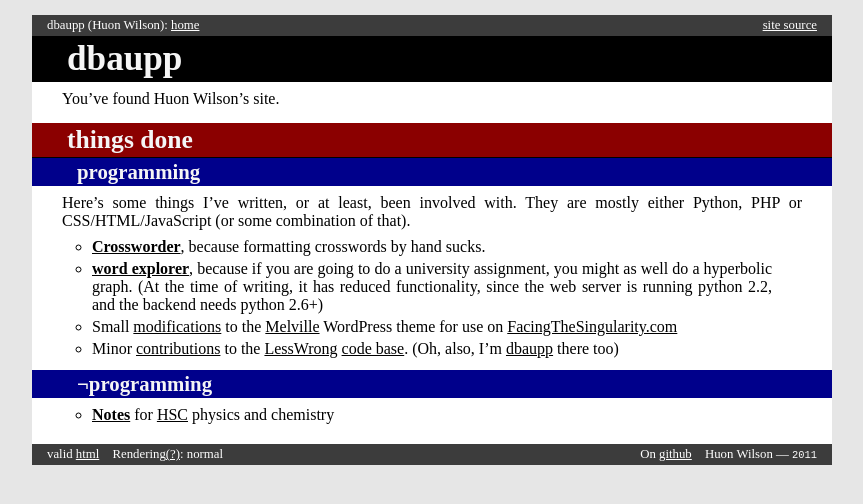
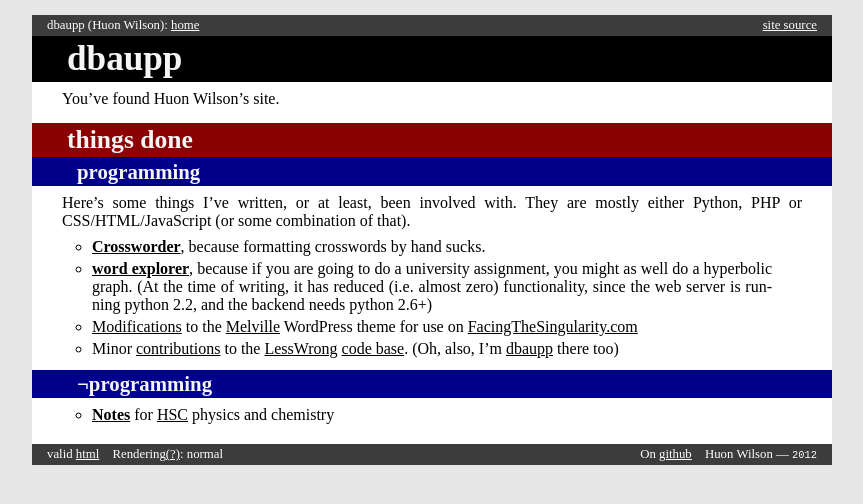
Before and after one commit to huonw/huonw.github.io, a Jekyll site: the page built from index.md, in a window 1280 px wide. Shown: the top 504 px of the page, without its empty margins (208-1071 px from the left). Built offline with Jekyll 4.4.1, drawn with Linux system fonts in a browser that asks for light colours; comment, search, counter and statistics services are not loaded.

Commit message:
Remove trailing whitespace, update some text

```diff
--- a/_layouts/default.html
+++ b/_layouts/default.html
@@ -46,7 +46,7 @@
       </div>
       <div class="right">
 	  <span class='no-print'>On <a href="https://github.com/dbaupp">github</a></span>
-	  <span>Huon Wilson &mdash; <span class="date">2011</span></span>
+	  <span>Huon Wilson &mdash; <span class="date">2012</span></span>
       </div>
     </div>
   </div>
--- a/css/default.css
+++ b/css/default.css
@@ -32,7 +32,7 @@ x    {% endif %}
 body {
     margin:0px;
     font-family: "sans serif";
-    padding-top: {{page.body_padding}};
+    padding: {{page.body_padding}} 0;
 }
 
 #wrapper {
@@ -139,6 +139,9 @@ a[href],a[href]:visited {
     font-family: monospace;
     font-size: 1em;
 }
+
+
+
 
 .top {
     text-align: right;
--- a/index.md
+++ b/index.md
@@ -16,9 +16,9 @@ Here's some things I've written, or at least, been involved with. They are mostl
 - **[Crossworder](https://github.com/dbaupp/crossworder)**, because formatting crosswords by hand sucks.
 - **[word explorer](http://www.ug.it.usyd.edu.au/~hwil7821/assignment3/form.html)**, because if you are
   going to do a university assignment, you might as well do a hyperbolic graph. (At the time of
-  writing, it has reduced functionality, since the web server is running python 2.2, and the backend
+  writing, it has reduced (i.e. almost zero) functionality, since the web server is running python 2.2, and the backend
   needs python 2.6+)
-- Small [modifications](https://github.com/dbaupp/melville-facing-the-singularity-edition) to the
+- [Modifications](https://github.com/dbaupp/melville-facing-the-singularity-edition) to the
   [Melville](http://madebyraygun.com/wordpress/themes/melville/) WordPress theme for use on
   [Facing&shy;The&shy;Singularity.com](http://facingthesingularity.com/)
 - Minor [contributions](https://github.com/dbaupp/lesswrong) to the [LessWrong](http://lesswrong.com/)
```
Also changed, not shown: rendering.md (+1 -1 lines).
